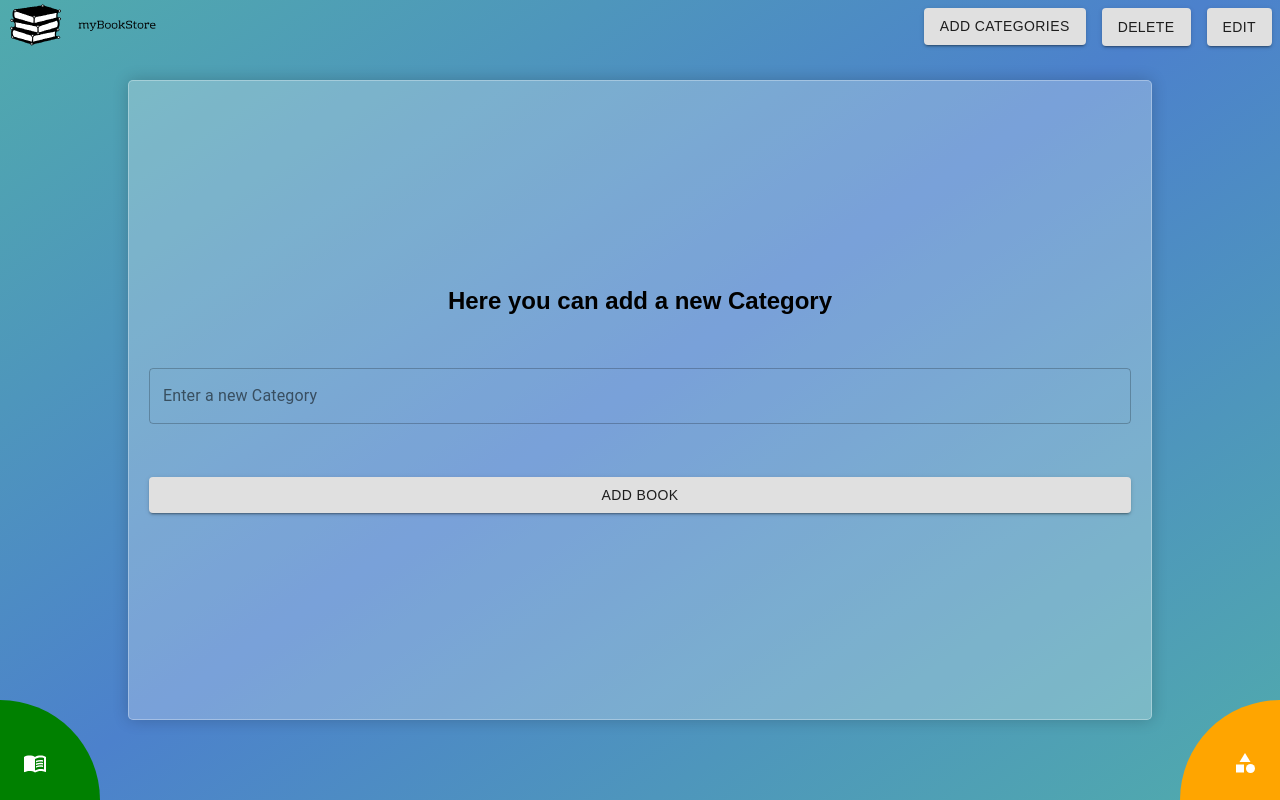
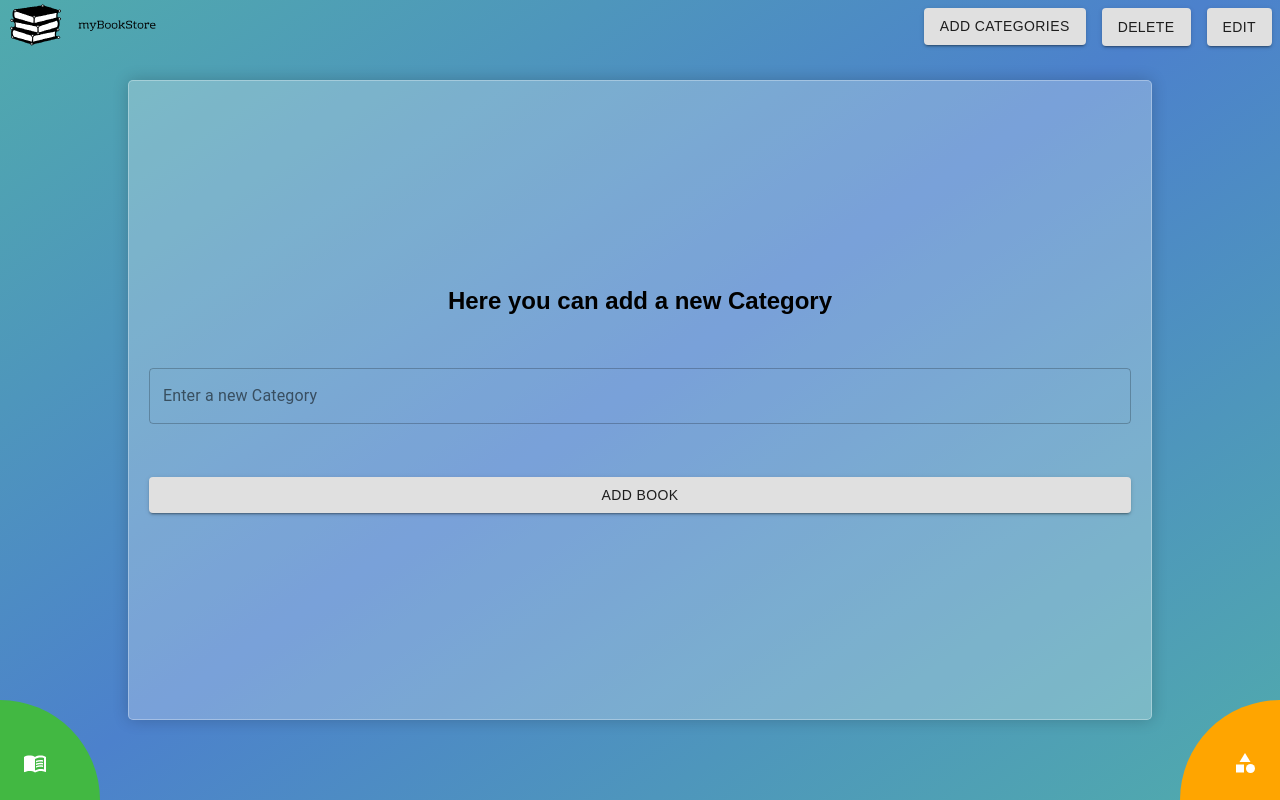
Before and after one commit to DorKachlon/myBookStore, a React (Create React App) app in the folder client/: page /add-category in a window 1280 px wide. Built offline with nearby package versions, Linux system fonts and the light colour scheme.

Commit message:
new colors bottom navbar

```diff
--- a/client/src/components/bottomNavbar/style.css
+++ b/client/src/components/bottomNavbar/style.css
@@ -1,7 +1,7 @@
 .bottom-navbar-books {
   width: 100px;
   height: 100px;
-  background: green;
+  background: rgb(66, 184, 66);
   border-radius: 0 100px 0 0;
   -moz-border-radius: 0 100px 0 0;
   -webkit-border-radius: 0 100px 0 0;
```
